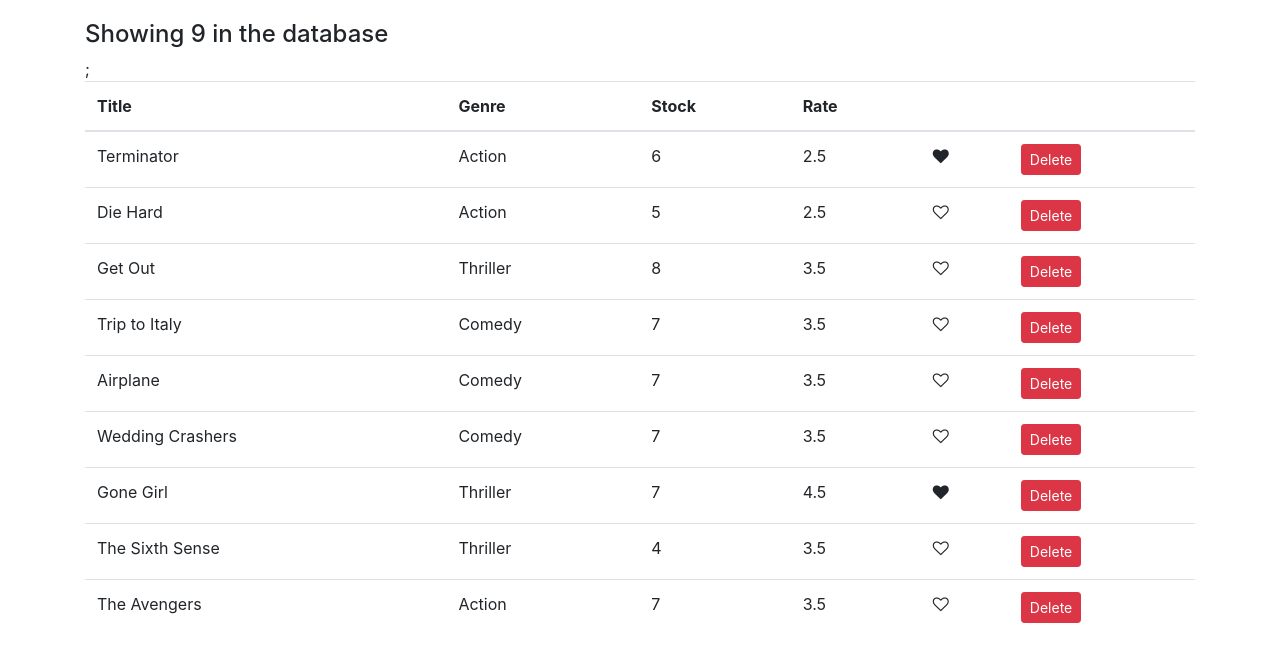
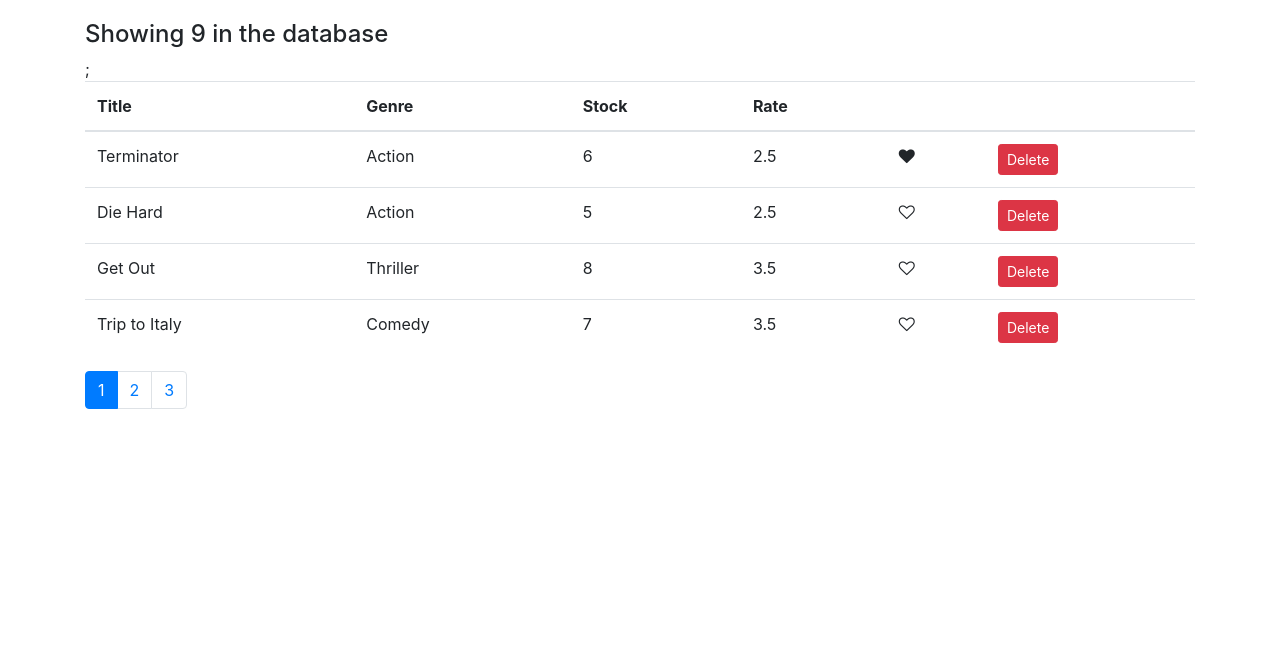
Before and after one commit to PeterFred/VidlyReact, a React (Create React App) app in the folder vidly-react/: page / in a window 1280 px wide. Shown: the top 662 px of the page. Built offline with nearby package versions, Linux system fonts and the light colour scheme.

Commit message:
Pagination added
NB uses lodash

```diff
--- /dev/null
+++ b/vidly-react/src/components/common/pagination.jsx
@@ -0,0 +1,31 @@
+import React from "react";
+import _ from "lodash";
+
+//Create an array of page numbers [1,2,3] and map each page number to a list item
+//nb lodash used to create array
+const Pagination = props => {
+  const { itemsCount, pageSize, currentPage, onPageChange } = props;
+  const pagesCount = itemsCount / pageSize;
+  const pages = _.range(1, pagesCount + 1);
+
+  if (pagesCount <= 1) return null;
+
+  return (
+    <nav>
+      <ul className="pagination">
+        {pages.map(page => (
+          <li
+            key={page}
+            className={page === currentPage ? "page-item active" : "page-item"}
+          >
+            <a className="page-link" onClick={() => onPageChange(page)}>
+              {page}
+            </a>
+          </li>
+        ))}
+      </ul>
+    </nav>
+  );
+};
+
+export default Pagination;
--- a/vidly-react/src/components/movies.jsx
+++ b/vidly-react/src/components/movies.jsx
@@ -1,9 +1,11 @@
 import React, { Component } from "react";
 import { getMovies } from "../services/fakeMovieService";
 import Like from "../components/common/like";
+import Pagination from "../components/common/pagination";
+import { paginate } from "../utils/paginate";
 
 class Movies extends Component {
-  state = { movies: getMovies() };
+  state = { movies: getMovies(), pageSize: 4, currentPage: 1 };
 
   handleDelete = movie => {
     const movies = this.state.movies.filter(m => m._id !== movie._id);
@@ -21,10 +23,17 @@ class Movies extends Component {
     this.setState({ movies });
   };
 
+  handlePageChange = page => {
+    this.setState({ currentPage: page });
+  };
+
   render() {
     const { length: movieCount } = this.state.movies; //Object destructuring
+    const { pageSize, currentPage, movies: allMovies } = this.state;
 
     if (movieCount === 0) return <h4>There are no movies in the database</h4>;
+
+    const movies = paginate(allMovies, currentPage, pageSize);
 
     return (
       <React.Fragment>
@@ -42,7 +51,7 @@ class Movies extends Component {
           </thead>
 
           <tbody>
-            {this.state.movies.map(movie => (
+            {movies.map(movie => (
               <tr key={movie._id}>
                 <td>{movie.title}</td>
                 <td>{movie.genre.name}</td>
@@ -66,6 +75,12 @@ class Movies extends Component {
             ))}
           </tbody>
         </table>
+        <Pagination
+          itemsCount={movieCount}
+          pageSize={pageSize}
+          onPageChange={this.handlePageChange}
+          currentPage={currentPage}
+        />
       </React.Fragment>
     );
   }
--- /dev/null
+++ b/vidly-react/src/utils/paginate.js
@@ -0,0 +1,21 @@
+import _ from "lodash";
+
+/**
+ * Use lodash utility methods to implement pagination on the client side.
+ * Calculate the start index of the items on this page
+ * First go to the start index and take all the items fro the current page.
+ *  Use lodash to to slice the items array from the startIndex.
+ * We can now take items from this array for the current page.
+ * Then we need to convert the lodash wrapper object to a regular array, using value()
+ * @param {*} items -array of items to be paginated
+ * @param {*} pageNumber -The page number we are on
+ * @param {*} pageSize - The number of itmes to fit on the page size
+ */
+
+export function paginate(items, pageNumber, pageSize) {
+  const startIndex = (pageNumber - 1) * pageSize;
+  return _(items)
+    .slice(startIndex)
+    .take(pageSize)
+    .value();
+}
```
